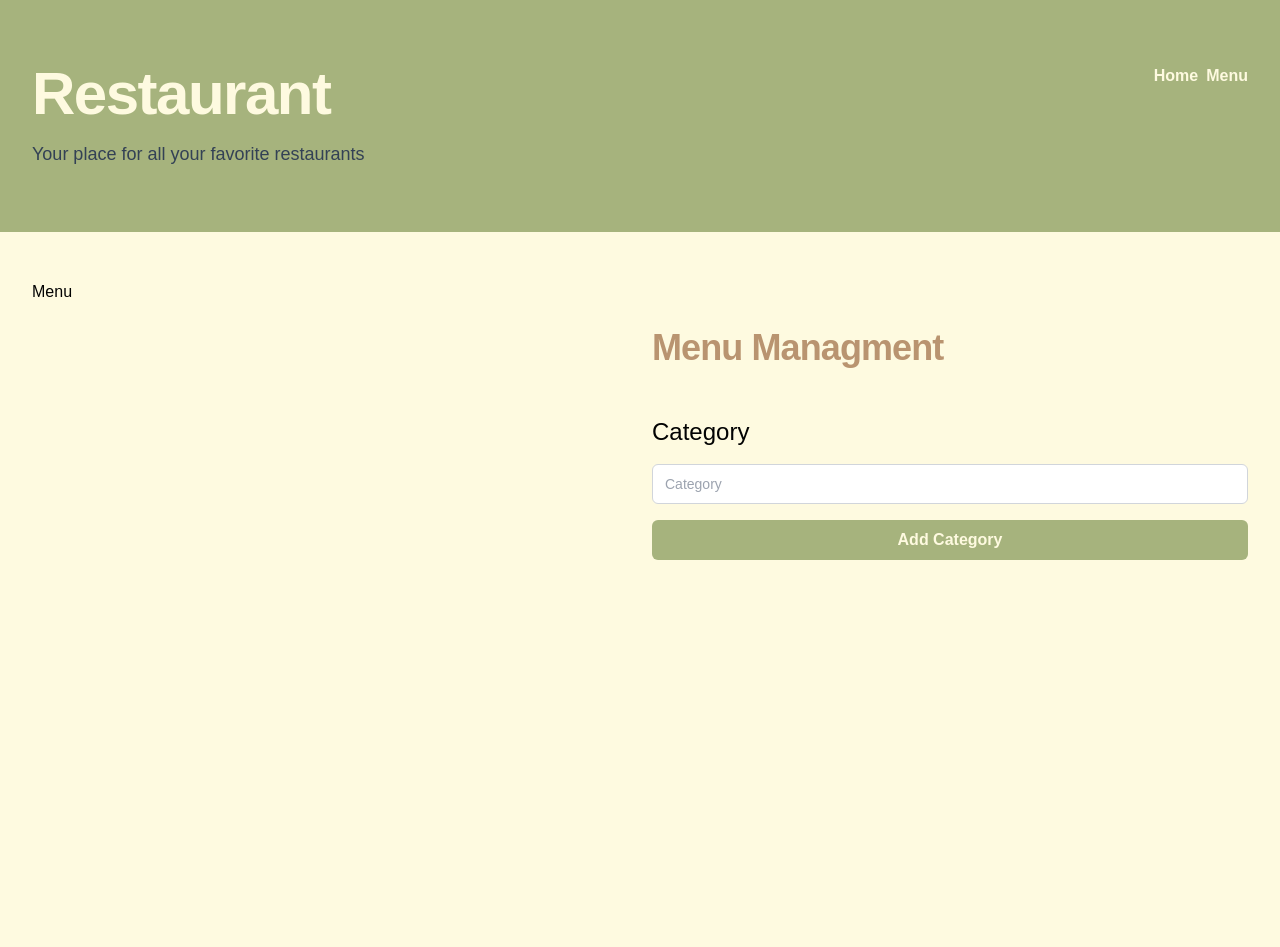
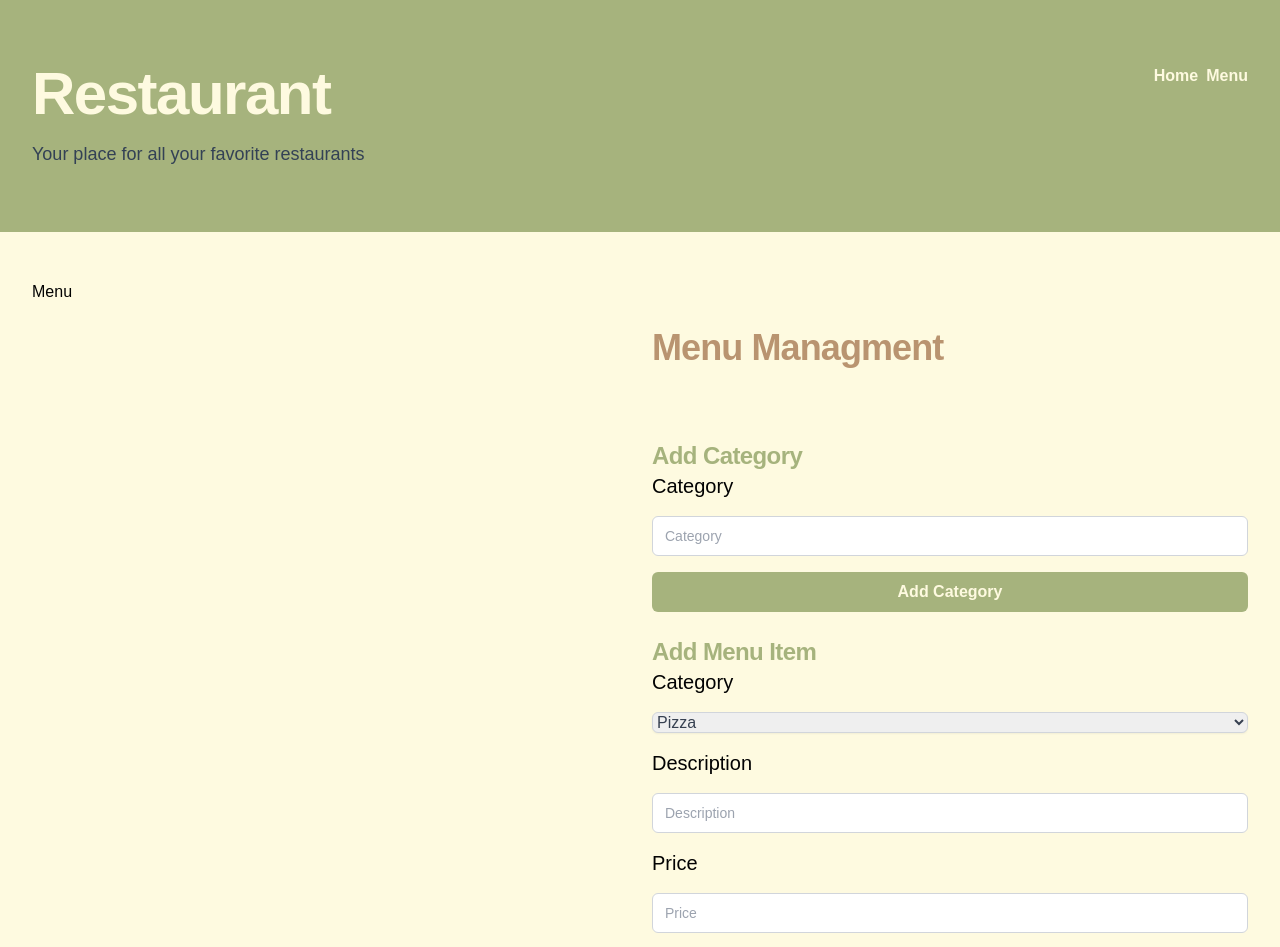
Before and after one commit to aitor-i/Restaurant-Management-Platform, a Next.js app: page /menu in a window 1280 px wide. Shown: the top 947 px of the page. Built offline with nearby package versions, Linux system fonts and the light colour scheme.

Commit message:
feat(menu-form): add menu item form

```diff
--- a/src/components/MenuForm/CategoryForm/CategoryForm.tsx
+++ b/src/components/MenuForm/CategoryForm/CategoryForm.tsx
@@ -27,16 +27,28 @@ export function CategoryForm() {
   };
 
   return (
+    <div>
+      <h3 className="text-xl font-bold tracking-tight text-customPalette-sageGreen sm:text-2xl">
+        Add Category
+      </h3>
+
       <form
         ref={categoryFormRef}
         className="flex flex-col gap-4"
         onSubmit={onSubmitCategory}
       >
-      <label htmlFor="category" className="text-2xl">
+        <label htmlFor="category" className="text-xl">
           Category
         </label>
-      <Input id="category" name="category" type="text" placeholder="Category" />
-      {error && <p className="text-red-500 text-sm">Error: {error.message}</p>}
+        <Input
+          id="category"
+          name="category"
+          type="text"
+          placeholder="Category"
+        />
+        {error && (
+          <p className="text-red-500 text-sm">Error: {error.message}</p>
+        )}
         <Button
           disabled={loading}
           className="text-customPalette-ivory font-bold"
@@ -45,5 +57,6 @@ export function CategoryForm() {
           {loading ? "Loading..." : "Add Category"}
         </Button>
       </form>
+    </div>
   );
 }
--- a/src/components/MenuForm/MenuForm.tsx
+++ b/src/components/MenuForm/MenuForm.tsx
@@ -1,12 +1,14 @@
 import { CategoryForm } from "./CategoryForm/CategoryForm";
+import { MenuItemForm } from "./MenuItemForm/MenuItemForm";
 
 export default function MenuForm() {
   return (
-    <div>
-      <h2 className="text-3xl font-bold tracking-tight py-12 text-customPalette-sand sm:text-4xl">
+    <div className="flex-col flex gap-6">
+      <h2 className="text-3xl flex flex-col gap-6 font-bold tracking-tight py-12 text-customPalette-sand sm:text-4xl">
         Menu Managment
       </h2>
       <CategoryForm />
+      <MenuItemForm />
     </div>
   );
 }
--- /dev/null
+++ b/src/components/MenuForm/MenuItemForm/MenuItemForm.tsx
@@ -0,0 +1,88 @@
+import { Button } from "@/components/Button/Button";
+import { useToast } from "@/hooks/use-toast";
+import useCreateMenuItem from "@/hooks/useCreateMenuItem/useCreateMenuItem";
+import { Input } from "@/components/Input/Input";
+import { Select } from "@/components/Select/Select";
+import { useRef } from "react";
+
+export function MenuItemForm() {
+  const { data, error, loading, createMenuItem } = useCreateMenuItem();
+  const formRef = useRef<HTMLFormElement>(null);
+  const { toast } = useToast();
+
+  // TODO - get categories from backend
+  const categories = [{ id: 1, name: "Pizza" }];
+
+  const onSubmitCategory = async (event: React.FormEvent<HTMLFormElement>) => {
+    event.preventDefault();
+    const formData = new FormData(event.currentTarget);
+    const category = formData.get("category") as string;
+    const description = formData.get("description") as string;
+    const price = formData.get("price") as string;
+
+    if (!category || !description || !price) return;
+
+    const response = await createMenuItem(description, +price, category);
+
+    if (!response.errors) {
+      formData.delete("category");
+      formData.delete("description");
+      formData.delete("price");
+      formRef.current?.reset();
+      toast({
+        title: "Menu Item created",
+      });
+    }
+  };
+
+  return (
+    <div>
+      <h3 className="text-xl font-bold tracking-tight text-customPalette-sageGreen sm:text-2xl">
+        Add Menu Item
+      </h3>
+      <form
+        ref={formRef}
+        className="flex flex-col gap-4"
+        onSubmit={onSubmitCategory}
+      >
+        <label htmlFor="category" className="text-xl">
+          Category
+        </label>
+        <Select
+          id="category"
+          name="category"
+          options={categories.map((category) => ({
+            label: category.name,
+            value: category.id,
+          }))}
+        />
+
+        <label htmlFor="description" className="text-xl">
+          Description
+        </label>
+        <Input
+          id="description"
+          name="description"
+          type="text"
+          placeholder="Description"
+        />
+
+        <label htmlFor="price" className="text-xl">
+          Price
+        </label>
+        <Input id="price" name="price" type="number" placeholder="Price" />
+
+        {error && (
+          <p className="text-red-500 text-sm">Error: {error.message}</p>
+        )}
+        <Button
+          disabled={loading}
+          className="text-customPalette-ivory font-bold"
+          type="submit"
+        >
+          {loading ? "Loading..." : "Add Category"}
+        </Button>
+      </form>
+    </div>
+  );
+}
```
Lines whose indentation alone changed are shown as unchanged.
